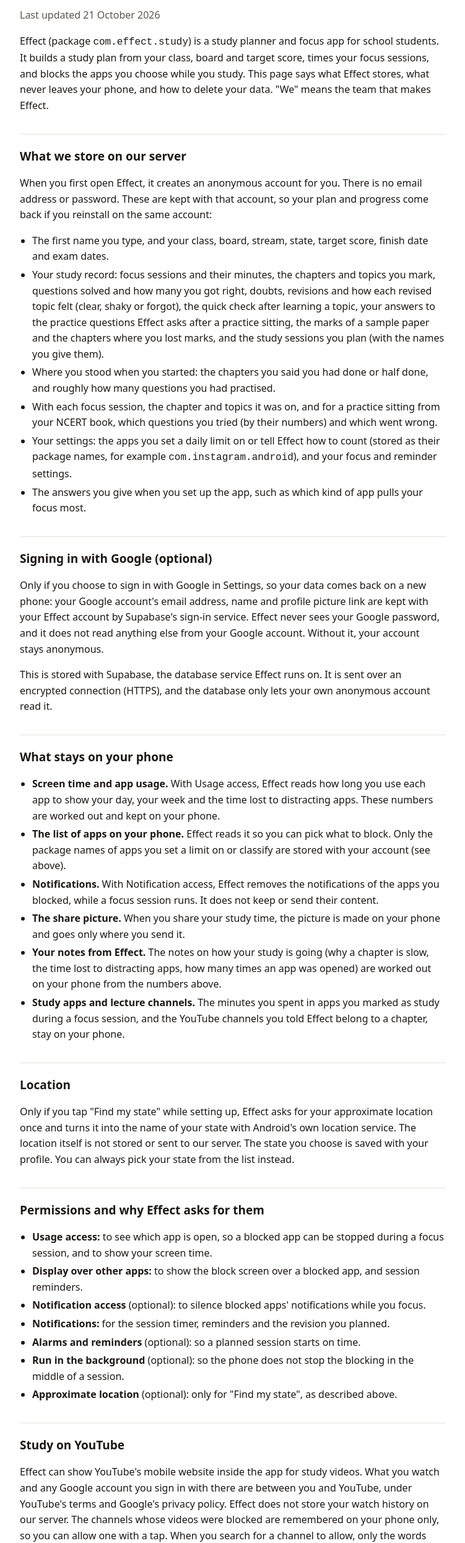
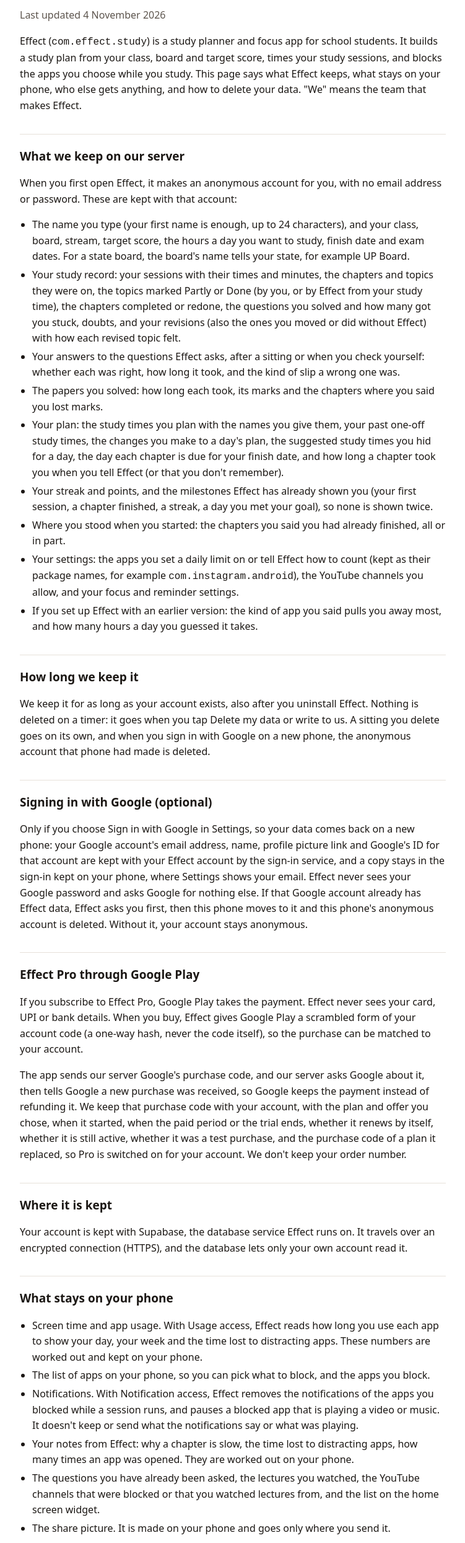
Before and after one commit to verdantbodybussiness-art/effect-privacy, a plain HTML site: page index.html in a window 1280 px wide. Shown: the part 80-2569 px from the top of the page at 62% size, without its empty margins (264-1015 px from the left). Drawn offline with Linux system fonts and the light colour scheme.

Commit message:
Privacy policy: the same text as the app, every line checked against the code; no NCERT
Co-Authored-By: Claude Opus 5.5 <noreply@anthropic.com>

```diff
--- a/index.html
+++ b/index.html
@@ -23,111 +23,93 @@
 <body>
 <main>
   <h1>Effect privacy policy</h1>
-  <p class="muted">Last updated 21 October 2026</p>
+  <p class="muted">Last updated 4 November 2026</p>
 
-  <p>Effect (package <code>com.effect.study</code>) is a study planner and focus app for school students. It builds a study
-  plan from your class, board and target score, times your focus sessions, and blocks the apps you choose while you study.
-  This page says what Effect stores, what never leaves your phone, and how to delete your data. "We" means the team that
-  makes Effect.</p>
+  <p>Effect (<code>com.effect.study</code>) is a study planner and focus app for school students. It builds a study plan from your class, board and target score, times your study sessions, and blocks the apps you choose while you study. This page says what Effect keeps, what stays on your phone, who else gets anything, and how to delete your data. "We" means the team that makes Effect.</p>
 
-  <h2>What we store on our server</h2>
-  <p>When you first open Effect, it creates an anonymous account for you. There is no email address or password. These are
-  kept with that account, so your plan and progress come back if you reinstall on the same account:</p>
+  <h2>What we keep on our server</h2>
+  <p>When you first open Effect, it makes an anonymous account for you, with no email address or password. These are kept with that account:</p>
   <ul>
-    <li>The first name you type, and your class, board, stream, state, target score, finish date and exam dates.</li>
-    <li>Your study record: focus sessions and their minutes, the chapters and topics you mark, questions solved and how
-      many you got right, doubts, revisions and how each revised topic felt (clear, shaky or forgot), the quick check after
-      learning a topic, your answers to the practice questions Effect asks after a practice sitting, the marks of a sample paper and the chapters where you lost marks, and the study sessions you plan
-      (with the names you give them).</li>
-    <li>Where you stood when you started: the chapters you said you had done or half done, and roughly how many questions
-      you had practised.</li>
-    <li>With each focus session, the chapter and topics it was on, and for a practice sitting from your NCERT book, which
-      questions you tried (by their numbers) and which went wrong.</li>
-    <li>Your settings: the apps you set a daily limit on or tell Effect how to count (stored as their package names, for
-      example <code>com.instagram.android</code>), and your focus and reminder settings.</li>
-    <li>The answers you give when you set up the app, such as which kind of app pulls your focus most.</li>
+    <li>The name you type (your first name is enough, up to 24 characters), and your class, board, stream, target score, the hours a day you want to study, finish date and exam dates. For a state board, the board's name tells your state, for example UP Board.</li>
+    <li>Your study record: your sessions with their times and minutes, the chapters and topics they were on, the topics marked Partly or Done (by you, or by Effect from your study time), the chapters completed or redone, the questions you solved and how many got you stuck, doubts, and your revisions (also the ones you moved or did without Effect) with how each revised topic felt.</li>
+    <li>Your answers to the questions Effect asks, after a sitting or when you check yourself: whether each was right, how long it took, and the kind of slip a wrong one was.</li>
+    <li>The papers you solved: how long each took, its marks and the chapters where you said you lost marks.</li>
+    <li>Your plan: the study times you plan with the names you give them, your past one-off study times, the changes you make to a day's plan, the suggested study times you hid for a day, the day each chapter is due for your finish date, and how long a chapter took you when you tell Effect (or that you don't remember).</li>
+    <li>Your streak and points, and the milestones Effect has already shown you (your first session, a chapter finished, a streak, a day you met your goal), so none is shown twice.</li>
+    <li>Where you stood when you started: the chapters you said you had already finished, all or in part.</li>
+    <li>Your settings: the apps you set a daily limit on or tell Effect how to count (kept as their package names, for example <code>com.instagram.android</code>), the YouTube channels you allow, and your focus and reminder settings.</li>
+    <li>If you set up Effect with an earlier version: the kind of app you said pulls you away most, and how many hours a day you guessed it takes.</li>
   </ul>
 
+  <h2>How long we keep it</h2>
+  <p>We keep it for as long as your account exists, also after you uninstall Effect. Nothing is deleted on a timer: it goes when you tap Delete my data or write to us. A sitting you delete goes on its own, and when you sign in with Google on a new phone, the anonymous account that phone had made is deleted.</p>
+
   <h2>Signing in with Google (optional)</h2>
-  <p>Only if you choose to sign in with Google in Settings, so your data comes back on a new phone: your Google account's
-  email address, name and profile picture link are kept with your Effect account by Supabase's sign-in service. Effect never sees your Google
-  password, and it does not read anything else from your Google account. Without it, your account stays anonymous.</p>
+  <p>Only if you choose Sign in with Google in Settings, so your data comes back on a new phone: your Google account's email address, name, profile picture link and Google's ID for that account are kept with your Effect account by the sign-in service, and a copy stays in the sign-in kept on your phone, where Settings shows your email. Effect never sees your Google password and asks Google for nothing else. If that Google account already has Effect data, Effect asks you first, then this phone moves to it and this phone's anonymous account is deleted. Without it, your account stays anonymous.</p>
 
-  <p>This is stored with Supabase, the database service Effect runs on. It is sent over an encrypted connection (HTTPS), and
-  the database only lets your own anonymous account read it.</p>
+  <h2>Effect Pro through Google Play</h2>
+  <p>If you subscribe to Effect Pro, Google Play takes the payment. Effect never sees your card, UPI or bank details. When you buy, Effect gives Google Play a scrambled form of your account code (a one-way hash, never the code itself), so the purchase can be matched to your account.</p>
+  <p>The app sends our server Google's purchase code, and our server asks Google about it, then tells Google a new purchase was received, so Google keeps the payment instead of refunding it. We keep that purchase code with your account, with the plan and offer you chose, when it started, when the paid period or the trial ends, whether it renews by itself, whether it is still active, whether it was a test purchase, and the purchase code of a plan it replaced, so Pro is switched on for your account. We don't keep your order number.</p>
+
+  <h2>Where it is kept</h2>
+  <p>Your account is kept with Supabase, the database service Effect runs on. It travels over an encrypted connection (HTTPS), and the database lets only your own account read it.</p>
 
   <h2>What stays on your phone</h2>
   <ul>
-    <li><strong>Screen time and app usage.</strong> With Usage access, Effect reads how long you use each app to show your
-      day, your week and the time lost to distracting apps. These numbers are worked out and kept on your phone.</li>
-    <li><strong>The list of apps on your phone.</strong> Effect reads it so you can pick what to block. Only the package names
-      of apps you set a limit on or classify are stored with your account (see above).</li>
-    <li><strong>Notifications.</strong> With Notification access, Effect removes the notifications of the apps you blocked,
-      while a focus session runs. It does not keep or send their content.</li>
-    <li><strong>The share picture.</strong> When you share your study time, the picture is made on your phone and goes only
-      where you send it.</li>
-    <li><strong>Your notes from Effect.</strong> The notes on how your study is going (why a chapter is slow, the time lost
-      to distracting apps, how many times an app was opened) are worked out on your phone from the numbers above.</li>
-    <li><strong>Study apps and lecture channels.</strong> The minutes you spent in apps you marked as study during a focus
-      session, and the YouTube channels you told Effect belong to a chapter, stay on your phone.</li>
+    <li>Screen time and app usage. With Usage access, Effect reads how long you use each app to show your day, your week and the time lost to distracting apps. These numbers are worked out and kept on your phone.</li>
+    <li>The list of apps on your phone, so you can pick what to block, and the apps you block.</li>
+    <li>Notifications. With Notification access, Effect removes the notifications of the apps you blocked while a session runs, and pauses a blocked app that is playing a video or music. It doesn't keep or send what the notifications say or what was playing.</li>
+    <li>Your notes from Effect: why a chapter is slow, the time lost to distracting apps, how many times an app was opened. They are worked out on your phone.</li>
+    <li>The questions you have already been asked, the lectures you watched, the YouTube channels that were blocked or that you watched lectures from, and the list on the home screen widget.</li>
+    <li>The share picture. It is made on your phone and goes only where you send it.</li>
   </ul>
 
+  <h2>Android's backup</h2>
+  <p>If backup is on in your phone's settings, Android may copy what Effect keeps on your phone into your own Google account's backup, and put it back when you reinstall Effect or move to a new phone. That can bring the same Effect account back, though not always; without it, a reinstall starts a new, empty account. We can't read that copy and it never reaches our server. Turning off backup in your phone's settings stops it.</p>
+
   <h2>Location</h2>
-  <p>Only if you tap "Find my state" while setting up, Effect asks for your approximate location once and turns it into the
-  name of your state with Android's own location service. The location itself is not stored or sent to our server. The
-  state you choose is saved with your profile. You can always pick your state from the list instead.</p>
+  <p>Only if you tap Find my state while setting up, Effect asks for your approximate location once and turns it into the name of your state with Android's own location service. The location itself is not kept or sent to our server. Only the board of the state you choose is saved with your profile, and you can always pick it from the list instead.</p>
 
   <h2>Permissions and why Effect asks for them</h2>
   <ul>
-    <li><strong>Usage access:</strong> to see which app is open, so a blocked app can be stopped during a focus session, and
-      to show your screen time.</li>
-    <li><strong>Display over other apps:</strong> to show the block screen over a blocked app, and session reminders.</li>
-    <li><strong>Notification access</strong> (optional): to silence blocked apps' notifications while you focus.</li>
-    <li><strong>Notifications:</strong> for the session timer, reminders and the revision you planned.</li>
-    <li><strong>Alarms and reminders</strong> (optional): so a planned session starts on time.</li>
-    <li><strong>Run in the background</strong> (optional): so the phone does not stop the blocking in the middle of a
-      session.</li>
-    <li><strong>Approximate location</strong> (optional): only for "Find my state", as described above.</li>
+    <li>Usage access: to see which app is open and how long it has been open today, so a blocked app can be stopped during a session or once its daily limit is used up, so Keep me on track can tell you how long your blocked apps took today, and to show your screen time.</li>
+    <li>Display over other apps: to show the block screen, the daily limit screen, the Keep me on track pop-up, the timer at the edge of the screen during a session, and session reminders.</li>
+    <li>Notification access (optional): to silence blocked apps' notifications while you study, and to pause a video or song a blocked app plays during a session.</li>
+    <li>Notifications (optional): for the session timer, reminders, the revision you planned, your plan each morning, a warning before an app's daily limit runs out, and short notes on your day, like the time on distracting apps or a streak about to end.</li>
+    <li>Alarms and reminders (optional): so a planned session starts on time.</li>
+    <li>Run in the background (optional): so the phone doesn't stop the blocking in the middle of a session.</li>
+    <li>Approximate location (optional): only for Find my state.</li>
   </ul>
 
   <h2>Study on YouTube</h2>
-  <p>Effect can show YouTube's mobile website inside the app for study videos. What you watch and any Google account you sign
-  in with there are between you and YouTube, under YouTube's terms and Google's privacy policy. Effect does not store your
-  watch history on our server. The channels whose videos were blocked are remembered on your phone only, so you can allow
-  one with a tap. When you search for a channel to allow, only the words you type are sent to YouTube to find it.</p>
+  <p>Effect can show YouTube's mobile website inside the app for study videos. To block videos that aren't for study, Effect reads the title and channel of the videos on the page, and to count your lectures it reads how long each one plays. The lectures it counts stay on your phone, and the channels you allow are kept with your focus settings. Effect doesn't keep your watch history on our server. Any Google account you sign in with there is between you and YouTube, under YouTube's terms and Google's privacy policy.</p>
+  <p>When you search for a channel to allow, the words you type are sent to YouTube to find it, along with the YouTube cookies the study page keeps on your phone, so if you signed in to YouTube there, YouTube can link the search to your account.</p>
+  <p>The block screen shows pictures of a few fixed YouTube videos. They are loaded from YouTube's picture server when a session starts, until they are saved on your phone, even if you never use Study on YouTube, and the channels you find or allow show their pictures from YouTube too. These requests ask only for the pictures and carry nothing about you or your study, only what any web request carries, such as your phone's internet address.</p>
 
   <h2>What we don't do</h2>
   <ul>
     <li>No ads, and no advertising or analytics tools in the app.</li>
-    <li>We don't sell your data or share it with anyone, other than Supabase storing it for us.</li>
-    <li>We don't read the content of your messages, photos or files.</li>
+    <li>We don't sell your data. Apart from Supabase keeping it for us, it goes only where this page says: Google Play if you subscribe, Google if you sign in with it, YouTube when you search for a channel, and Android's location service if you tap Find my state.</li>
+    <li>We don't read your messages, photos or files.</li>
   </ul>
 
   <h2 id="delete">Deleting your data</h2>
-  <p>Uninstalling Effect removes everything it kept on your phone. To delete what is stored with your account on our server,
-  open Effect, go to Profile, then Settings, and tap <strong>Delete my data</strong>. After you confirm, your account and
-  everything stored with it are deleted from our server straight away, and then the copy on your phone is cleared. If you
-  prefer, the same screen can open an email to us with your account code filled in instead; we then delete everything
-  within 30 days and reply when it is done. You can also write to the address below; include your account code from that
-  screen so we can find your data.</p>
-  <p>If you have already uninstalled Effect and don't have the code, write to us with the first name, class, board and state
-  you gave Effect and roughly when you used it. We delete the account that matches and reply when it is done. If more than
-  one account could be yours, we ask for more details before deleting anything.</p>
+  <p>Uninstalling Effect removes everything it kept on your phone, apart from any copy in Android's backup (above). To delete what is kept with your account, go to Profile, then Settings, and tap Delete my data. After you confirm, your account and everything kept with it are deleted from our server at once, then Android clears everything Effect kept on your phone. If your phone doesn't allow that, Effect clears what it can itself and closes, and a few things such as your name, your study times and your blocked apps stay on the phone until you uninstall Effect.</p>
+  <p>The same screen can instead open an email to us with your account code filled in; we then delete everything within 30 days and reply when it is done.</p>
+  <p>If you have already uninstalled Effect, write to us with the name, class and board (or state) you gave Effect and roughly when you used it. We delete the account that matches and reply when it is done. If more than one account could be yours, we ask for more details before deleting anything.</p>
 
   <h2>Children</h2>
-  <p>Effect is made for school students aged 13 and over. It is not directed at children under 13, and we do not knowingly
-  keep data from them. If you think a child under 13 uses Effect, write to us and we will delete their data.</p>
+  <p>Effect is made for school students aged 13 and over. It is not directed at children under 13, and we don't knowingly keep data from them. If you think a child under 13 uses Effect, write to us and we will delete their data.</p>
+
+  <h2>Help</h2>
+  <p>If you tap Something not working? or Share an idea in Help, Effect opens an email to us holding your phone's model, your Android and Effect versions and your account code (and, for a problem, which of Effect's permissions are on), so we can help. It goes only if you send that email.</p>
 
   <h2>Changes</h2>
-  <p>If this policy changes, we update this page and the date at the top.</p>
-
-  <h2>Help</h2>
-  <p>If you tap "Something not working?" in Help, Effect opens an email to us holding your phone's model, your Android and
-  Effect versions, your account code and which of Effect's permissions are on, so we can help. It is sent only if you send
-  that email.</p>
+  <p>If this policy changes, we update it here and the date at the top changes.</p>
 
   <h2>Contact</h2>
-  <p>Email <a href="mailto:efact001@gmail.com">efact001@gmail.com</a></p>
+  <p>Write to us at <a href="mailto:efact001@gmail.com">efact001@gmail.com</a>.</p>
+
 </main>
 </body>
 </html>
```
